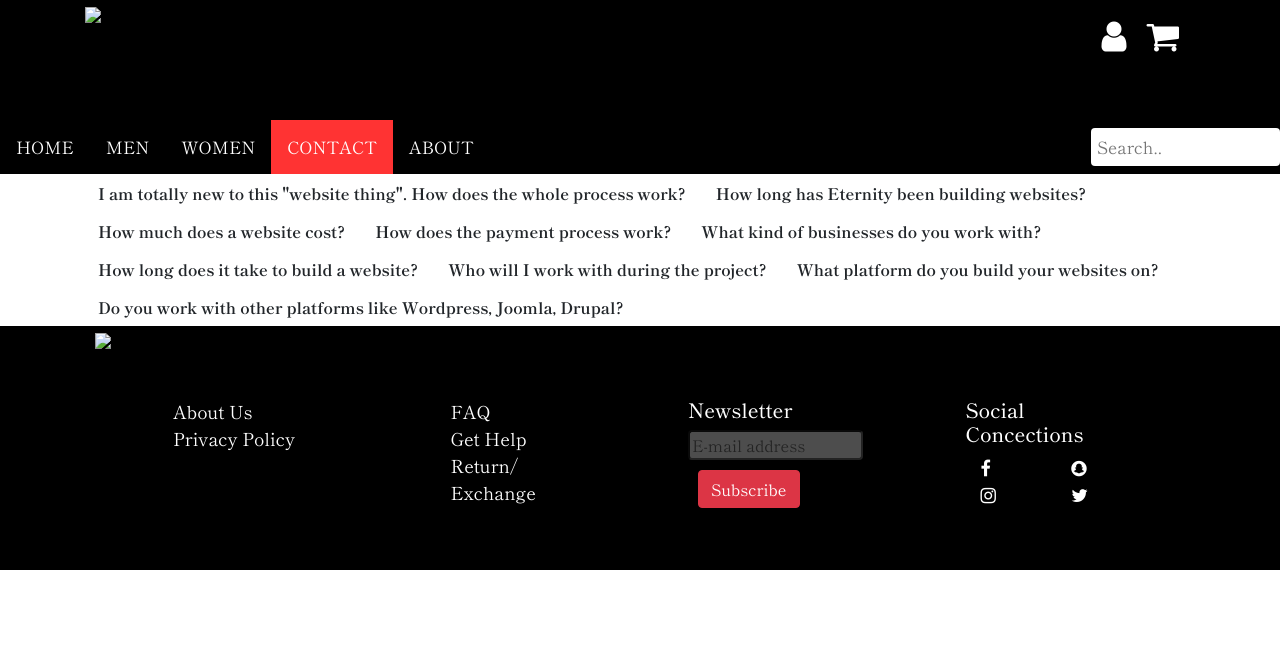
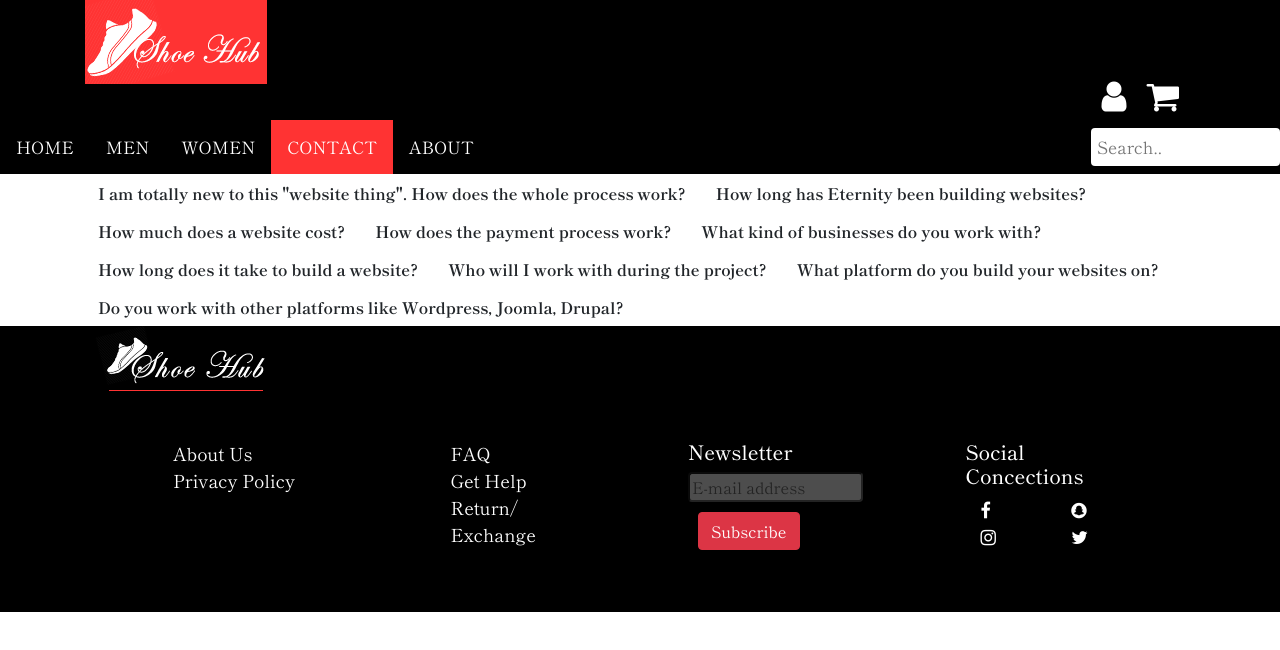
Before and after one commit to abhisingh1366/shoehub, a plain HTML site: page faq.html in a window 1280 px wide. Drawn offline with nearby package versions, Linux system fonts and the light colour scheme; the site is published under a folder, as on GitHub Pages, so addresses that start at the root find nothing.

Commit message:
'/' removed

```diff
--- a/faq.html
+++ b/faq.html
@@ -5,7 +5,7 @@
     <title>ShoeHub</title>
     <meta name="viewport" content="width=device-width, initial-scale=1">
     <link rel="stylesheet" href="https://cdnjs.cloudflare.com/ajax/libs/font-awesome/4.7.0/css/font-awesome.min.css">
-    <link rel="icon" href="/image/favicon-16x16.png" type="image/icon">
+    <link rel="icon" href="image/favicon-16x16.png" type="image/icon">
     <meta charset="utf-8">
     <meta name="viewport" content="width=device-width, initial-scale=1">
     <link rel="stylesheet" href="https://maxcdn.bootstrapcdn.com/bootstrap/4.5.2/css/bootstrap.min.css">
@@ -30,7 +30,7 @@
     <!-----------------------------HEADER--------------------------------------------->
     <div class="header">
         <div class="container">
-        <div class="logo"><a href="home.html"><img src="/image/Logo.png"></a></div>
+        <div class="logo"><a href="home.html"><img src="image/Logo.png"></a></div>
         <div class="account" style="margin-right: 16px;">
             <a href="#"><i class="fa fa-shopping-cart"></i></a>
             <a href="#"><i class="fa fa-user"
@@ -129,7 +129,7 @@ Over the years, we've helped businesses improve customer service, market their p
   <!---------------------------------FOOTER---------------------------------->
   <div class="footer">
     <div class="container">
-    <div class="footer-logo"><img src="/image/logofooter.png"></div>
+    <div class="footer-logo"><img src="image/logofooter.png"></div>
     <div class="footer-content">
         <div class="col-md-12">
             <div class="row">
```
